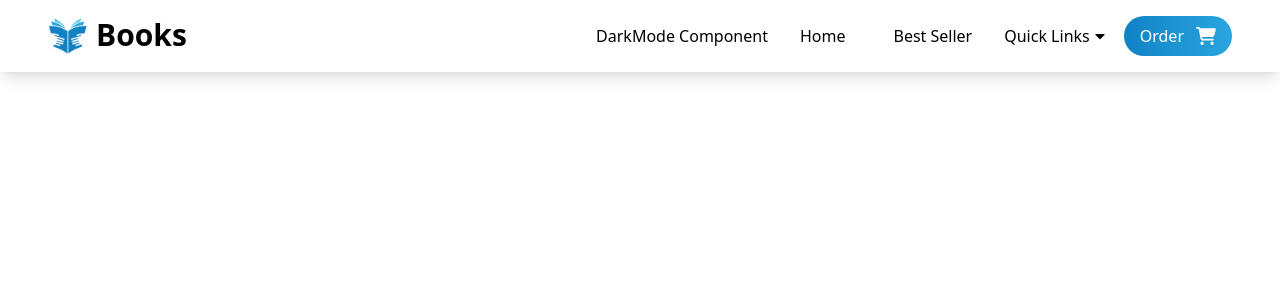
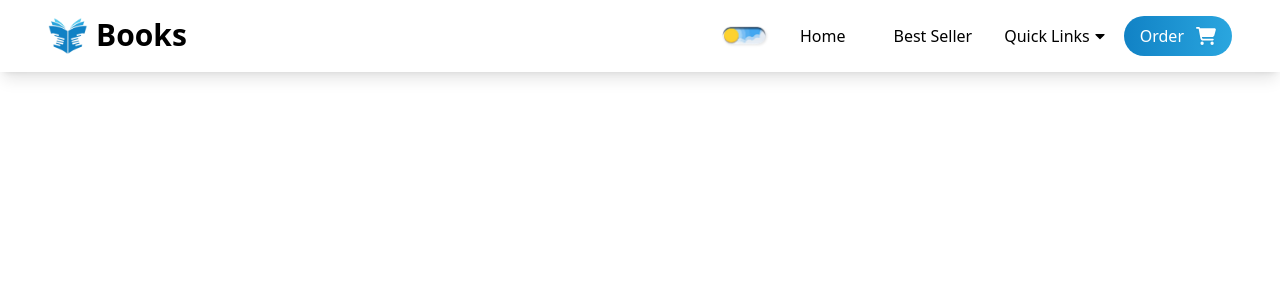
Before and after one commit to wacho91/book-market, a React (Vite) app: page / in a window 1280 px wide. Shown: the top 300 px of the page. Built offline with nearby package versions, Linux system fonts and the light colour scheme.

Commit message:
Inserting mode light

```diff
--- a/src/components/Navbar/DarkMode.jsx
+++ b/src/components/Navbar/DarkMode.jsx
@@ -1,9 +1,18 @@
+import { useState } from "react"
 
+import DarkPng from "../../assets/website/dark-mode-button.png"
+import LightPng from "../../assets/website/light-mode-button.png"
 
 const DarkMode = () => {
   return (
-    <div>
-        DarkMode Component
+    <div className="">
+      <img
+        src={LightPng}
+        alt=""
+        className="w-12 cursor-pointer drop-shadow-[1px_1px_1px_rgba(0,0,0,0.1)]
+        transition-all hover:drop-shadow-[1px_1px_1px_rgba(0,0,0,0.5)]"
+      />
+      {/* <img src={DarkPng} alt="" className="w-12"/> */}
     </div>
   )
 }
```
